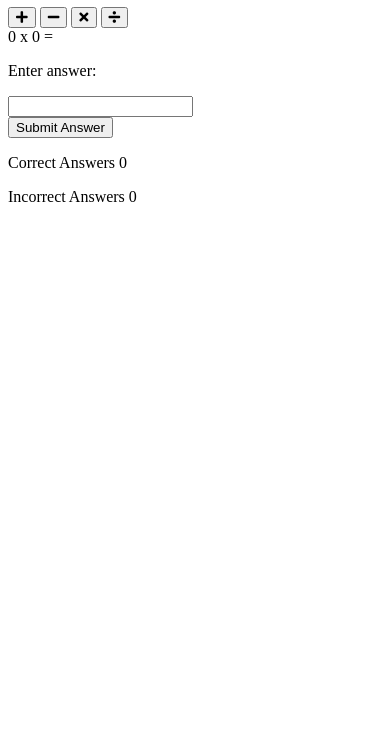
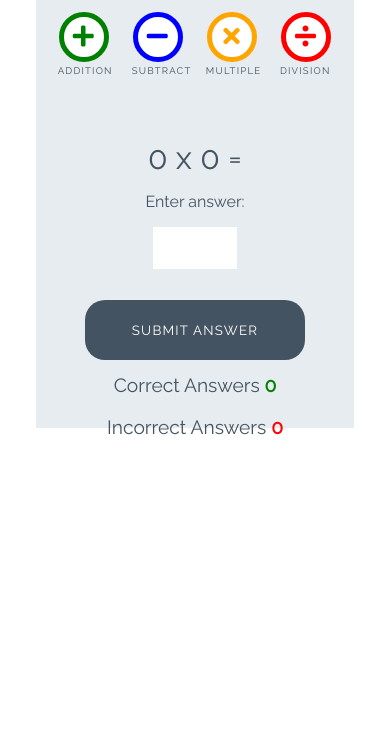
Before and after one commit to ruimarnjr/love-maths, a plain HTML site: page index.html in a window 390 px wide. Shown: the part 112-844 px from the top of the page. Drawn offline with Linux system fonts and the light colour scheme.

Commit message:
Add styles for game

```diff
--- a/assets/css/style.css
+++ b/assets/css/style.css
@@ -0,0 +1,252 @@
+/* --------- Global style */
+
+body {
+    background-color: white;
+    font-family: "Raleway", sans-serif;
+    color: #445361;
+    text-align: center;
+}
+
+/* --------- Heading */
+
+.heading {
+    text-align: center;
+    font-size: 2.5rem;
+}
+
+.logo {
+    height: 40px;
+    padding-right: 5px;
+}
+
+/* --------- Game layout */
+
+.game-area {
+    background-color: #E6ECF0;
+    box-sizing: border-box;
+    width: 85%;
+    height: 65vh;
+    max-height: 450px;
+    max-width: 830px;
+    margin-left: auto;
+    margin-right: auto;
+    padding: 1%;
+}
+
+.question-area {
+    width: 50%;
+    font-size: 2rem;
+    margin: auto;
+    padding: 50px 0;
+}
+
+.question-area span {
+    padding: 0 15px;
+}
+
+.score-area {
+    margin: 5px auto;
+    width: 60%;
+    font-size: 1.2rem;
+}
+
+.controls-area {
+    width: 85%;
+    margin: 30px auto;
+}
+
+#score {
+    color: green;
+    font-weight: bold;
+}
+
+#incorrect {
+    color: red;
+    font-weight: bold;
+}
+
+.answer-message {
+    display: none;
+    font-size: 1rem;
+}
+
+#answer-box {
+    border: none;
+    color: #445361;
+    display: inline-block;
+    height: 40px;
+    width: 80px;
+    font-size: 1.2rem;
+}
+
+.scores {
+    display: inline-block;
+    padding: 25px;
+}
+
+/* --------- Buttons */
+
+.btn {
+    width: 220px;
+    height: 60px;
+    font-family: "Raleway", sans-serif;
+    text-transform: uppercase;
+    letter-spacing: 1.2px;
+    color: white;
+}
+
+.btn:focus {
+    outline: none;
+}
+
+.btn--big {
+    padding-top: 10px;
+    border-radius: 50%;
+    background-color: white;
+    border: 10px solid;
+    width: 100px;
+    height: 100px;
+    font-size: 3.2rem;
+    margin: 0 30px;
+    transition: all 0.5s;
+}
+
+.btn--big::after {
+    content: attr(data-type);
+    font-size: 1rem;
+    color: #445361;
+    position: relative;
+    left: -0.5em;
+}
+
+.btn--blue {
+    border-color: blue;
+    color: blue;
+}
+
+.btn--blue:active,
+.btn--blue:hover {
+    background-color: darkblue;
+    color: white;
+}
+
+.btn--orange {
+    border-color: orange;
+    color: orange;
+}
+
+.btn--orange:active,
+.btn--orange:hover {
+    background-color: darkorange;
+    color: white;
+}
+
+.btn--red {
+    border-color: red;
+    color: red;
+}
+
+.btn--red:active,
+.btn--red:hover {
+    background-color: darkred;
+    color: white;
+}
+
+.btn--green {
+    border-color: green;
+    color: green;
+}
+
+.btn--green:active,
+.btn--green:hover {
+    background-color: darkgreen;
+    color: white;
+}
+
+.btn--gray {
+    margin-top: -20px;
+    background-color: #445361;
+    border: 1px transparent;
+    border-radius: 20px;
+}
+
+.btn--gray:active,
+.btn--gray:hover {
+    background-color: #0d1013;
+}
+
+/* --------- Media queries */
+
+@media (max-width: 414px) {
+    .controls-area {
+        width: 100%;
+    }
+
+    .btn--big {
+        margin: 0 10px;
+        padding: 5px;
+        border: 5px solid;
+        width: 50px;
+        height: 50px;
+        font-size: 1.5rem;
+    }
+
+    .btn--big::after {
+        font-size: 0.6rem;
+        left: -0.7rem;
+    }
+
+    .question-area {
+        padding: 10% 0;
+        width: 100%;
+    }
+
+    .question-area span {
+        padding: 0;
+    }
+
+    .answer-message {
+        display: block;
+    }
+
+    #answer-box {
+        display: block;
+        margin: 0 auto;
+    }
+    .btn--gray {
+        margin-top: 0;
+    }
+
+    .score-area {
+        width: 100%;
+    }
+
+    .scores {
+        margin: 0.5em auto;
+        display: block;
+        padding: 5px;
+    }
+
+    .heading {
+        font-size: 2rem;
+    }
+}
+
+@media (max-width: 320px) {
+    .game-area {
+        height: 70vh;
+    }
+
+    .controls-area {
+        width: 75%;
+        margin: 10px auto;
+    }
+
+    .btn--big {
+        margin: 10px 10px;
+    }
+    .question-area {
+        padding: 10px 0;
+    }
+
+}
--- a/index.html
+++ b/index.html
@@ -19,16 +19,16 @@
 
     <div class="game-area">
 <div class="controls-area">
-    <button class="btn btn--big btn--green">
+    <button data-type="addition" class="btn btn--big btn--green">
         <i class="fas fa-plus"></i>
     </button>
-    <button class="btn btn--big btn--blue">
+    <button data-type="subtract" class="btn btn--big btn--blue">
         <i class="fas fa-minus"></i>
     </button>
-    <button class="btn btn--big btn--orange">
+    <button data-type="multiple" class="btn btn--big btn--orange">
         <i class="fas fa-times"></i>
     </button>
-    <button class="btn btn--big btn--red">
+    <button data-type="division" class="btn btn--big btn--red">
         <i class="fas fa-divide"></i>
     </button>
     </div>
@@ -41,7 +41,7 @@
     <input id="answer-box" type="number"
     </div>
 </div>
-<button class="btn btn--gray">Submit Answer</button>
+<button data-type="submit"class="btn btn--gray">Submit Answer</button>
     <div class="score-area">
         <p class="scores">Correct Answers <span id="score">0</span></p>
         <p class="scores">Incorrect Answers <span id="incorrect">0</span></p>
```
